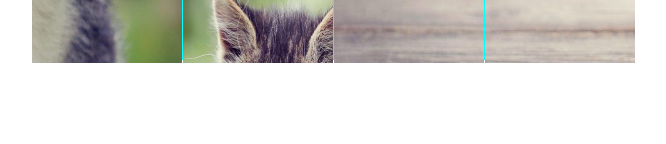
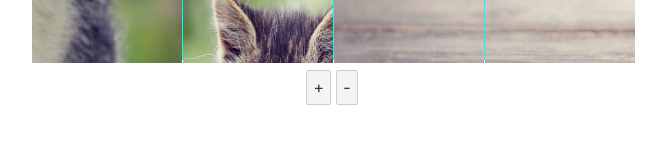
Before and after one commit to Kavikick/TilePuzzle, a Svelte app: page / in a window 1280 px wide. Shown: the part 646-790 px from the top of the page, without its empty margins (308-974 px from the left). Built offline with nearby package versions, Linux system fonts and the light colour scheme.

Commit message:
Dynamic board size

```diff
--- a/src/Components/Board.svelte
+++ b/src/Components/Board.svelte
@@ -2,11 +2,30 @@
     import Piece from "./Piece.svelte";
     import { flip } from "svelte/animate";
     import { quintOut } from "svelte/easing";
+    import { fade } from "svelte/transition";
 
     let boardWidth = 4;
-    let pieces = [...Array(boardWidth * boardWidth).keys()].sort(
+    let pieces = newBoard(boardWidth);
+    let boardVisible = true;
+
+    function newBoard(boardWidth: number) {
+        return [...Array(boardWidth * boardWidth).keys()].sort(
             () => Math.random() - 0.5
         );
+    }
+
+    function changeBoardSize(operation: string) {
+        boardVisible = false;
+        setTimeout(() => {
+            if (operation === "-") {
+                boardWidth--;
+            } else {
+                boardWidth++;
+            }
+            pieces = newBoard(boardWidth);
+            boardVisible = true;
+        }, 500);
+    }
 
     function getNeighborIDs(ID: number): number[] {
         const pieceIndex = pieces.indexOf(ID);
@@ -50,10 +69,15 @@
     }
 </script>
 
-<div class="board">
+<div class="board" style="grid-template-columns: {'auto '.repeat(boardWidth)};">
+    {#if boardVisible}
         {#each pieces as ID (ID)}
-        <div animate:flip={{ delay: 10, duration: 400, easing: quintOut }}>
+            <div
+                animate:flip={{ delay: 10, duration: 400, easing: quintOut }}
+                transition:fade
+            >
                 <Piece
+                    pictureWidth={600 / boardWidth}
                     {ID}
                     x={ID % boardWidth}
                     y={Math.floor(ID / boardWidth)}
@@ -64,6 +88,11 @@
                 />
             </div>
         {/each}
+    {/if}
+</div>
+<div class="boardSettings">
+    <button on:click={() => changeBoardSize("+")}>+</button>
+    <button on:click={() => changeBoardSize("-")}>-</button>
 </div>
 
 <style>
@@ -73,7 +102,10 @@
         height: 600px;
         display: grid;
         grid-auto-columns: auto;
-        grid-template-columns: auto auto auto auto;
         gap: 1px;
     }
+
+    .boardSettings {
+        margin: 10px;
+    }
 </style>
--- a/src/Components/Piece.svelte
+++ b/src/Components/Piece.svelte
@@ -3,7 +3,11 @@
 
     const dispatch = createEventDispatcher();
 
-    export let x: number, y: number, pieceClass: string, ID: number;
+    export let x: number,
+        y: number,
+        pieceClass: string,
+        ID: number,
+        pictureWidth: number;
 
     function clickEvent() {
         dispatch("clickEvent", ID);
@@ -11,17 +15,13 @@
 </script>
 
 <div
-    style="background-position: {-150 * x}px {-150 * y}px;"
+    style="background-position: {-pictureWidth * x}px {-pictureWidth *
+        y}px; width: {pictureWidth}px; height: {pictureWidth}px;"
     class={pieceClass}
     on:click={clickEvent}
 />
 
 <style>
-    div {
-        width: 150px;
-        height: 150px;
-    }
-
     div.picturePiece {
         background-image: url("/download.jpeg");
         background-size: 600px 600px;
```
Lines whose indentation alone changed are shown as unchanged.
